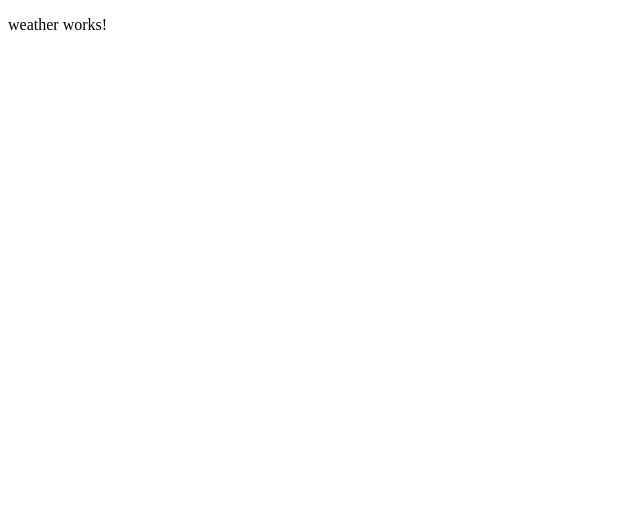
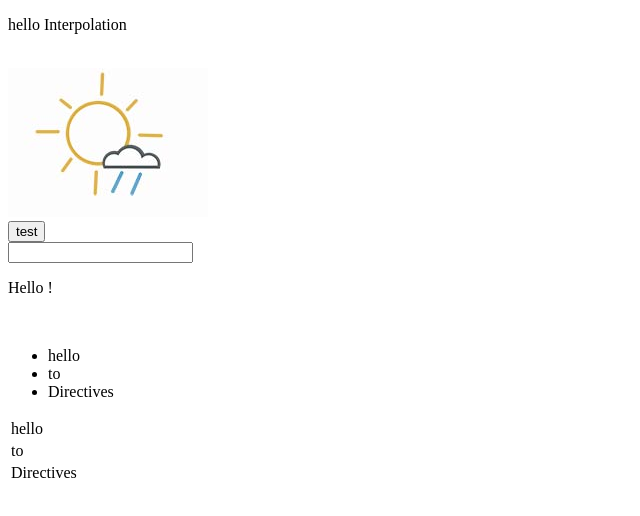
Before and after one commit to janakanag/AngularBasics, an Angular app in the folder WeatherForecast/: page / in a window 1280 px wide. Shown: the top 516 px of the page, without its empty margins (0-640 px from the left). Built offline with nearby package versions, Linux system fonts and the light colour scheme.

Commit message:
basics of binding

```diff
--- a/WeatherForecast/src/app/app.module.ts
+++ b/WeatherForecast/src/app/app.module.ts
@@ -1,4 +1,5 @@
 import { BrowserModule } from '@angular/platform-browser';
+import { FormsModule } from '@angular/forms';
 import { NgModule } from '@angular/core';
 
 import { AppRoutingModule } from './app-routing.module';
@@ -12,7 +13,8 @@ import { WeatherComponent } from './components/weather/weather.component';
   ],
   imports: [
     BrowserModule,
-    AppRoutingModule
+    AppRoutingModule,
+    FormsModule
   ],
   providers: [],
   bootstrap: [WeatherComponent]
--- a/WeatherForecast/src/app/components/weather/weather.component.html
+++ b/WeatherForecast/src/app/components/weather/weather.component.html
@@ -1,3 +1,37 @@
+
+<!-- Interpolation binding -->
 <p>
-  weather works!
+  {{testValue}}
 </p>
+
+<br>
+
+<!-- Property binding -->
+<img [src]='imgLocation'>
+
+<br>
+
+<!-- Event binding-->
+<button (click) = 'showAlert()'>test</button>
+
+<br>
+
+<!-- Two-Way binding -->
+<input [(ngModel)]='twowayvalue'>  <p>Hello {{twowayvalue}} !</p>
+
+<br>
+
+<!-- directives -->
+ <ul>
+   <li *ngFor = "let arrayValue of testArrayValue">
+        {{arrayValue}}
+   </li>
+ </ul>
+
+ <table>
+   <tr *ngFor = "let arrayValue of testArrayValue">
+     <td>
+          {{arrayValue}}
+     </td>
+   </tr>
+ </table>
--- a/WeatherForecast/src/app/components/weather/weather.component.ts
+++ b/WeatherForecast/src/app/components/weather/weather.component.ts
@@ -1,4 +1,5 @@
 import { Component, OnInit } from '@angular/core';
+
 
 @Component({
   selector: 'app-weather',
@@ -7,6 +8,17 @@ import { Component, OnInit } from '@angular/core';
 })
 export class WeatherComponent implements OnInit {
 
+  testValue : string = 'hello Interpolation';
+  imgLocation : string ='assets/intermittent.jpg';
+  twowayvalue : string;
+
+  testArrayValue : string[] = ['hello','to', 'Directives'];
+
+
+  showAlert(){
+    alert("Button clicked via Event binding !!!!");
+  }
+
   constructor() { }
 
   ngOnInit() {
```
Also changed, not shown: WeatherForecast/src/assets/intermittent.jpg (added).
